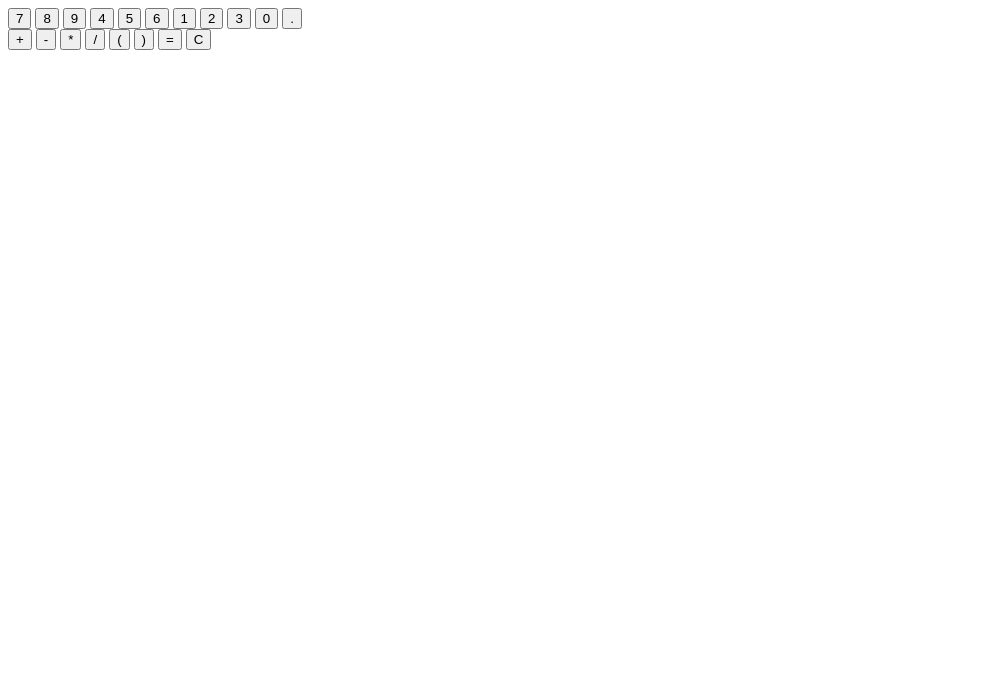
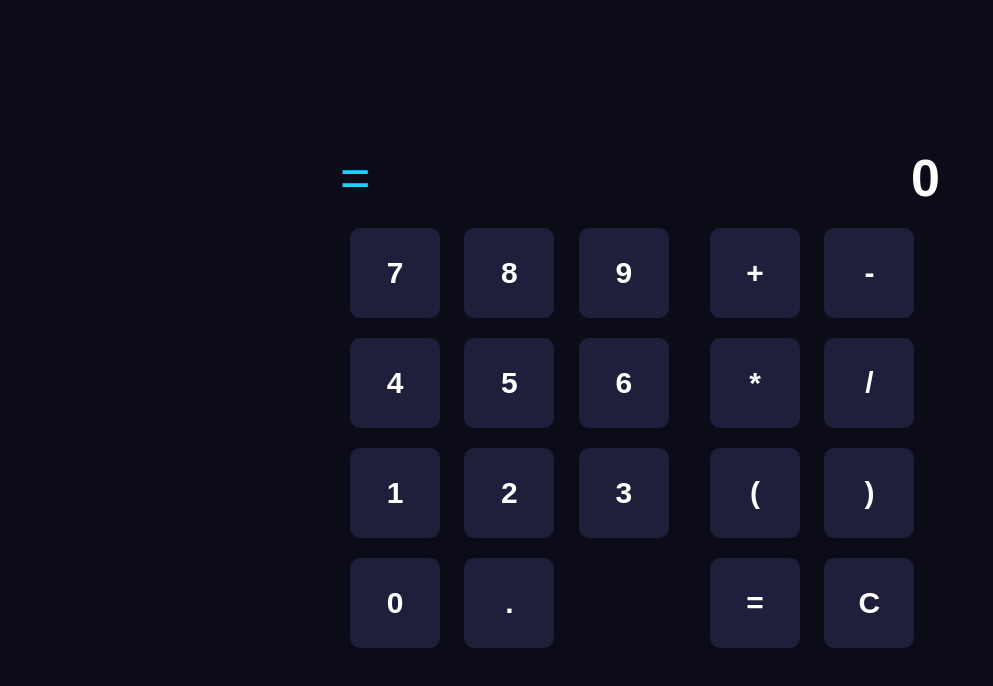
Before and after one commit to scharkoff/calculator_js, a plain HTML site: page index.html in a window 1280 px wide. Shown: the whole page, without its empty margins (0-993 px from the left). Drawn offline with Linux system fonts and the light colour scheme.

Commit message:
Create design

```diff
--- a/index.html
+++ b/index.html
@@ -1,5 +1,6 @@
 <!DOCTYPE html>
 <html lang="en">
+
 <head>
     <meta charset="UTF-8">
     <meta name="viewport" content="width=device-width, initial-scale=1.0">
@@ -10,11 +11,13 @@
     <script src="static/main.js" defer></script>
     <title>Калькулятор</title>
 </head>
+
 <body>
     <main>
         <div class="calc-container">
             <div class="screen">
-                <span></span>
+                <span class="equals">=</span>
+                <span class="result">0</span>
             </div>
             <div class="buttons">
                 <div class="digits">
@@ -29,7 +32,7 @@
                     <button class="key digit">3</button>
                     <button class="key digit">0</button>
                     <button class="key digit">.</button>
-                    <button class="key" style="visibility: hidden;"></button>
+                    <!-- <button class="key" style="visibility: hidden;"></button> -->
                 </div>
                 <div class="other">
                     <button class="key operation">+</button>
@@ -45,4 +48,5 @@
         </div>
     </main>
 </body>
+
 </html>
--- a/static/main.js
+++ b/static/main.js
@@ -1,3 +1,23 @@
+const keys = document.querySelectorAll(".key");
+const result = document.querySelector(".result");
+
+let str = "";
+
+keys.forEach((key) => {
+    key.addEventListener("click", (event) => {
+        const value = event.target.textContent;
+        str += value;
+        result.innerHTML = str;
+        if (value == "C") {
+            result.innerHTML = 0;
+            str = "";
+        }
+        event.target.classList.add("touched");
+        setTimeout(() => event.target.classList.remove("touched"), 100);
+    })
+})
+
+
 // Функция priority позволяет получить
 // значение приоритета для оператора.
 // Возможные операторы: +, -, *, /.
@@ -37,7 +57,7 @@ function tokenize(str) {
         if (isDigit(char) || char == '.') {
             lastNumber += char;
         } else {
-            if(lastNumber.length > 0) {
+            if (lastNumber.length > 0) {
                 tokens.push(lastNumber);
                 lastNumber = '';
             }
@@ -77,7 +97,7 @@ function compile(str) {
         } else if (token == '(') {
             stack.push(token);
         } else if (token == ')') {
-            while (stack.length > 0 && stack[stack.length-1] != '(') {
+            while (stack.length > 0 && stack[stack.length - 1] != '(') {
                 out.push(stack.pop());
             }
             stack.pop();
--- a/static/styles.css
+++ b/static/styles.css
@@ -0,0 +1,75 @@
+body {
+    margin: 0;
+    margin-top: 10%;
+    padding: 0;
+    background-color: rgb(12, 12, 24);
+    display: flex;
+    justify-content: center;
+    color: white;
+    font-family: sans-serif;
+}
+
+* {
+    margin: 0;
+}
+
+.calc-container {
+    padding: 10px 20px;
+    max-width: 600px;
+}
+
+.screen {
+    display: flex;
+    justify-content: space-between;
+    align-items: center;
+    font-size: 52px;
+}
+
+.equals {
+    color: rgb(29, 210, 255);
+}
+
+.result {
+    font-weight: bold;
+    padding: 10px 0;
+}
+
+.key {
+    padding: 10px;
+    width: 90px;
+    height: 90px;
+    color: white;
+    font-size: 30px;
+    font-weight: bold;
+    cursor: pointer;
+    background-color: rgb(31, 31, 59);
+    border: none;
+    border-radius: 10px;
+    margin: 10px;
+}
+
+.key:hover {
+    background-color: rgb(28, 28, 49);
+}
+
+
+.buttons {
+    display: flex;
+    justify-content: space-between;
+}
+
+.digits {
+    width: 60%;
+}
+
+.other {
+    width: 40%;
+}
+
+.touched {
+    background-color: rgb(29, 210, 255);
+}
+
+.touched:hover {
+    background-color: rgb(29, 210, 255);
+}
```
